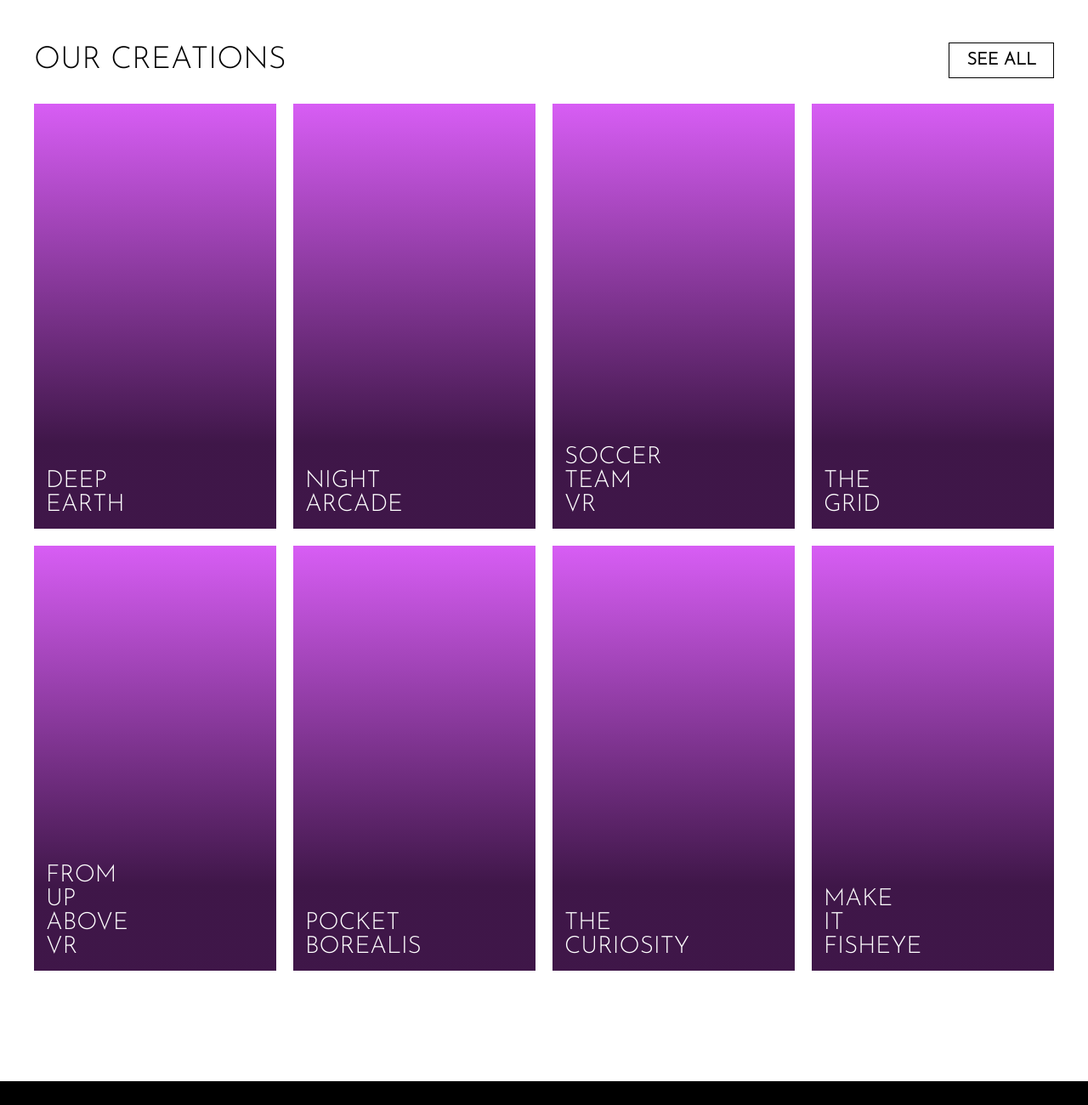
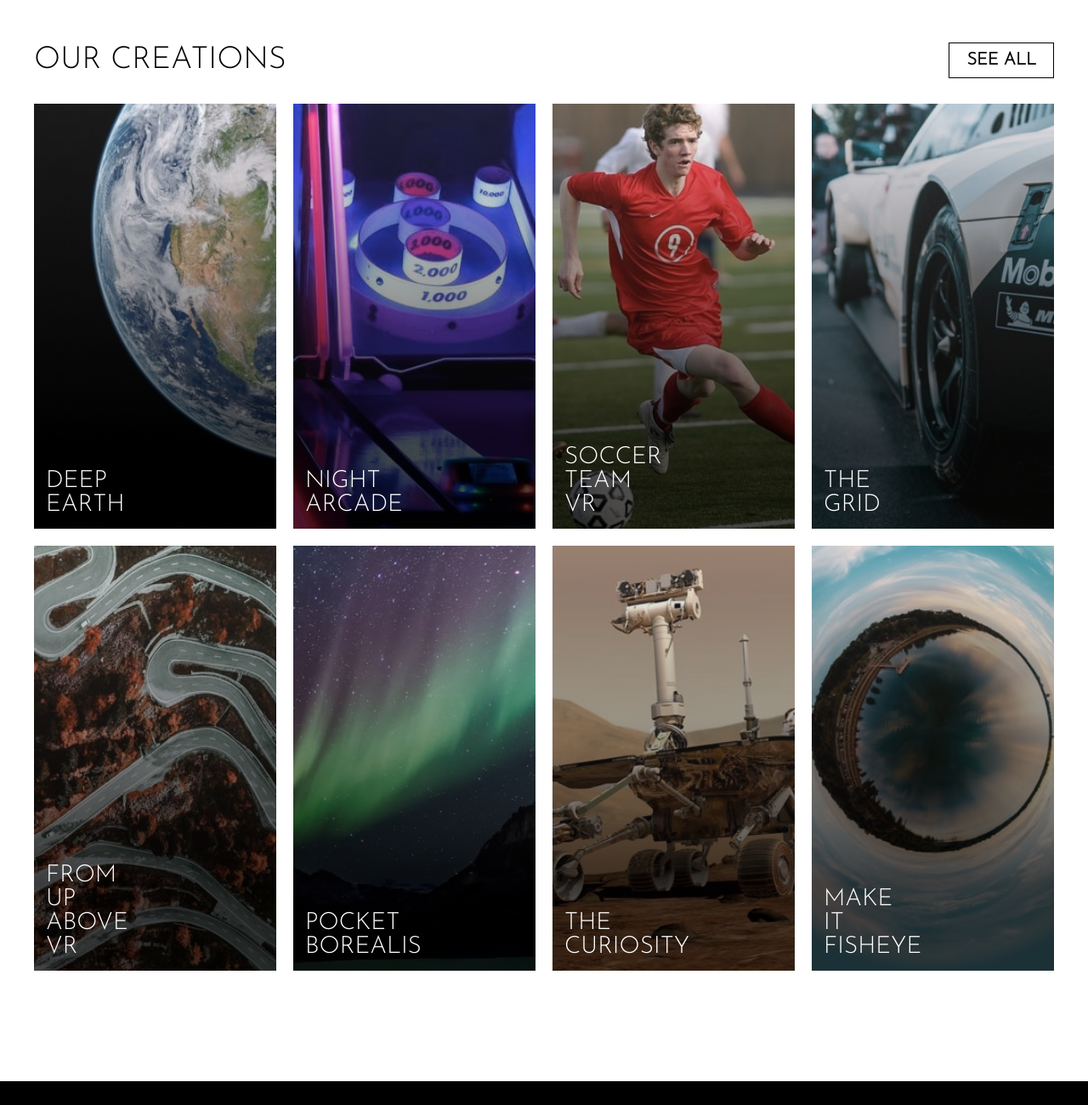
Before and after one commit to AnnaSzczolko/Loopstudios, a plain HTML site: page index.html in a window 1280 px wide. Shown: the part 1260-2560 px from the top of the page at 85% size. Drawn offline with Linux system fonts and the light colour scheme; the site is published under a folder, as on GitHub Pages, so addresses that start at the root find nothing.

Commit message:
added ../ to img

```diff
--- a/sass/style.scss
+++ b/sass/style.scss
@@ -32,7 +32,7 @@ body[aria-hidden='true'] {
 	position: relative;
 	height: 100dvh;
 	background-color: #d34bf3;
-	background-image: url('/img/mobileimage-hero.jpg');
+	background-image: url('../img/mobileimage-hero.jpg');
 	background-size: cover;
 	background-position: center;
 
@@ -254,28 +254,28 @@ body[aria-hidden='true'] {
 		cursor: pointer;
 
 		&--one {
-			background-image: url('/img/mobileimage-deep-earth.jpg');
+			background-image: url('../img/mobileimage-deep-earth.jpg');
 		}
 		&--two {
-			background-image: url('/img/mobileimage-night-arcade.jpg');
+			background-image: url('../img/mobileimage-night-arcade.jpg');
 		}
 		&--three {
-			background-image: url('/img/mobileimage-soccer-team.jpg');
+			background-image: url('../img/mobileimage-soccer-team.jpg');
 		}
 		&--four {
-			background-image: url('/img/mobileimage-grid.jpg');
+			background-image: url('../img/mobileimage-grid.jpg');
 		}
 		&--five {
-			background-image: url('/img/mobileimage-from-above.jpg');
+			background-image: url('../img/mobileimage-from-above.jpg');
 		}
 		&--six {
-			background-image: url('/img/mobileimage-pocket-borealis.jpg');
+			background-image: url('../img/mobileimage-pocket-borealis.jpg');
 		}
 		&--seven {
-			background-image: url('/img/mobileimage-curiosity.jpg');
+			background-image: url('../img/mobileimage-curiosity.jpg');
 		}
 		&--eight {
-			background-image: url('/img/mobileimage-fisheye.jpg');
+			background-image: url('../img/mobileimage-fisheye.jpg');
 		}
 	}
 
@@ -461,7 +461,7 @@ body[aria-hidden='true'] {
 	.header {
 		height: 70dvh;
 		background-attachment: scroll;
-		background-image: url('/img/desktopimage-hero.jpg');
+		background-image: url('../img/desktopimage-hero.jpg');
 		background-size: cover;
 		background-position: center;
 
@@ -574,28 +574,28 @@ body[aria-hidden='true'] {
 
 		&__item {
 			&--one {
-				background-image: url('/img/desktopimage-deep-earth.jpg');
+				background-image: url('../img/desktopimage-deep-earth.jpg');
 			}
 			&--two {
-				background-image: url('/img/desktopimage-night-arcade.jpg');
+				background-image: url('../img/desktopimage-night-arcade.jpg');
 			}
 			&--three {
-				background-image: url('/img/desktopimage-soccer-team.jpg');
+				background-image: url('../img/desktopimage-soccer-team.jpg');
 			}
 			&--four {
-				background-image: url('/img/desktopimage-grid.jpg');
+				background-image: url('../img/desktopimage-grid.jpg');
 			}
 			&--five {
-				background-image: url('/img/desktopimage-from-above.jpg');
+				background-image: url('../img/desktopimage-from-above.jpg');
 			}
 			&--six {
-				background-image: url('/img/desktopimage-pocket-borealis.jpg');
+				background-image: url('../img/desktopimage-pocket-borealis.jpg');
 			}
 			&--seven {
-				background-image: url('/img/desktopimage-curiosity.jpg');
+				background-image: url('../img/desktopimage-curiosity.jpg');
 			}
 			&--eight {
-				background-image: url('/img/desktopimage-fisheye.jpg');
+				background-image: url('../img/desktopimage-fisheye.jpg');
 			}
 		}
 
```
Also changed, not shown: css/style.css, 1 other file.
